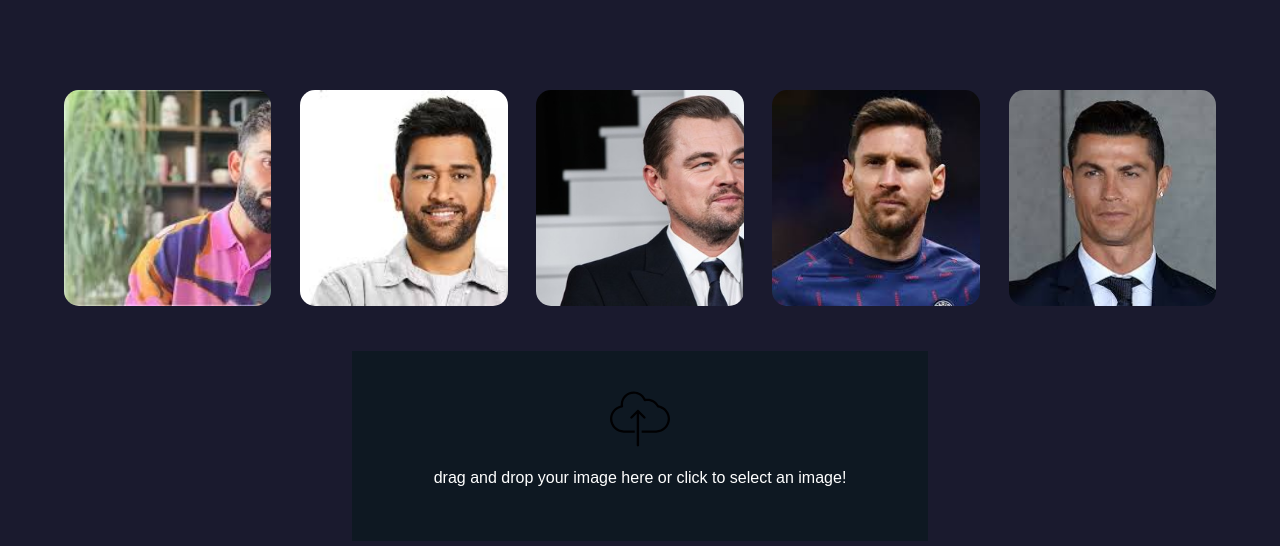
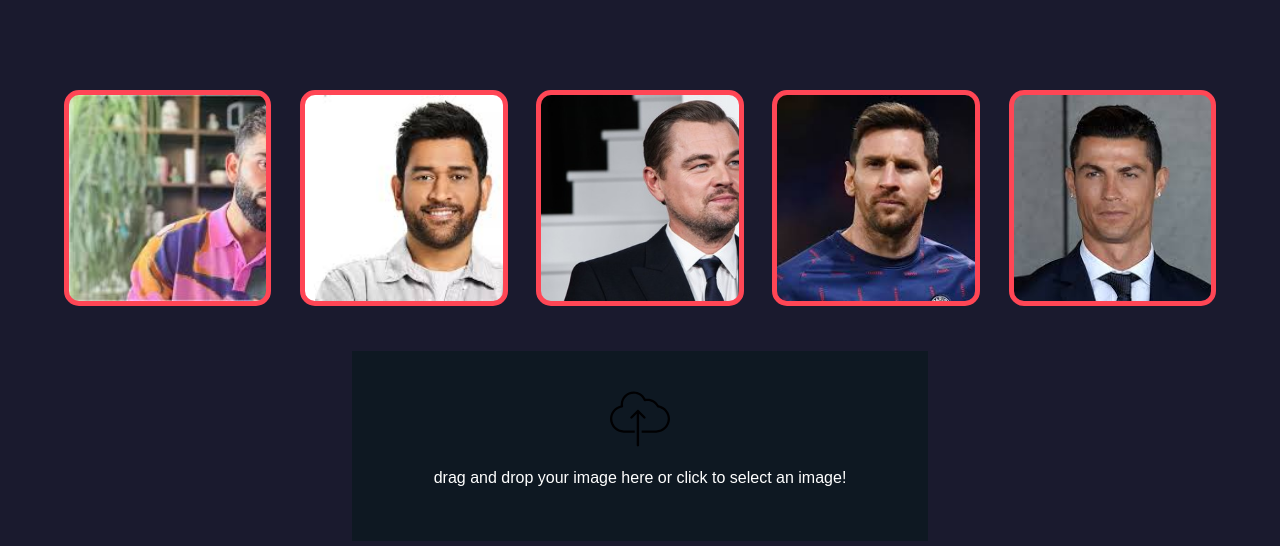
Before and after one commit to jefin10/Celebrity-Detector, a Flask app: page / in a window 1280 px wide. Shown: the part 100-646 px from the top of the page. Run offline with Flask 3, Linux system fonts and the light colour scheme; parts of the project's set-up code (start-up, migrations or seed data) failed here and were passed over.

```diff
--- a/server/static/app.js
+++ b/server/static/app.js
@@ -12,6 +12,7 @@ document.addEventListener('DOMContentLoaded', function() {
             reader.onload = function(e) {
                 const base64Image = e.target.result;
                 sendImageToServer(base64Image);
+                text[0].innerHTML = "drag and drop your image here or click to select an image!"
             };
 
             reader.readAsDataURL(file);
@@ -19,7 +20,13 @@ document.addEventListener('DOMContentLoaded', function() {
             alert('Please select an image file.');
         }
     });
-
+    const filein = document.getElementById('file')
+    var text = document.getElementsByClassName('text' )
+    filein.addEventListener('change', function(){
+        if(filein.files.length>0){
+            text[0].innerHTML = "File upload has been succesfull"
+        }
+    })
     function sendImageToServer(base64Image) {
         const formData = new FormData();
         formData.append('image_data', base64Image);
@@ -37,14 +44,10 @@ document.addEventListener('DOMContentLoaded', function() {
 
                 let resultText = '';
                 data.forEach((result, index) => {
-                    resultText += `Result ${index + 1}:\n`;
-                    resultText += `Class: ${result.class}\n`;
-                    resultText += `Probabilities:\n`;
-                    result.class_probability.forEach((prob, i) => {
-                        const className = Object.keys(result.class_dictionary).find(key => result.class_dictionary[key] === i);
-                        resultText += `  ${className}: ${prob}%\n`;
-                    });
-                    resultText += '\n';
+                    resultText += `Result :\n`;
+                    resultText += `${result.class}\n`;
+
+
                 });
                 alert(resultText);
             }
--- a/server/static/style.css
+++ b/server/static/style.css
@@ -67,14 +67,13 @@ body {
     margin-bottom: 20px;
 }
 
-.bbutton {
+.bbutton1 {
     width: 18%;
     appearance: none;
     --border-radius: 15px;
     --border-width: 4px;
     position: relative;
     padding: 1em 2em;
-    border: 0;
     background-color: #212121;
     font-family: "Roboto", Arial, "Segoe UI", sans-serif;
     font-size: 18px;
@@ -82,29 +81,300 @@ body {
     color: #fff;
     z-index: 2;
     border-radius: 15px;
-    transition: transform 0.3s ease-in-out; /* Smooth size increase on hover */
+    transition: transform 0.3s ease-in-out;
+    border: 5px solid #FF4655;
+    overflow: hidden;
+    display: flex;
+    justify-content: center;
+    align-items: center;
 }
 
-
-
-.bbutton:hover::after {
-    animation-play-state: running;
+.bbutton1::before {
+    content: "Virat Kohli";
+    position: absolute;
+    top: 0;
+    left: 0;
+    width: 100%;
+    height: 100%;
+    background-color: rgba(255, 70, 85, 0.8);
+    opacity: 0;
+    transition: opacity 0.3s ease-in-out;
 }
 
-@keyframes rotate-hue {
-    0% {
-        background-position: 0% 50%;
-    }
-    100% {
-        background-position: 100% 50%;
-    }
+.bbutton1::after {
+    content: attr(data-hover-text);
+    position: absolute;
+    color: white;
+    font-size: 16px;
+    opacity: 0;
+    transition: opacity 0.3s ease-in-out;
+    display: flex;
+    justify-content: center;
+    align-items: center;
+    width: 100%;
+    height: 100%;
+    top: 0;
+    left: 0;
 }
 
-.bbutton:hover {
+.bbutton1:hover {
     transform: scale(1.1);
 }
 
-.bbutton:active {
+.bbutton1:hover::before,
+.bbutton1:hover::after {
+    opacity: 1;
+}
+
+.bbutton1:active {
+    --border-width: 5px;
+}
+.bbutton2 {
+    width: 18%;
+    appearance: none;
+    --border-radius: 15px;
+    --border-width: 4px;
+    position: relative;
+    padding: 1em 2em;
+    background-color: #212121;
+    font-family: "Roboto", Arial, "Segoe UI", sans-serif;
+    font-size: 18px;
+    font-weight: 500;
+    color: #fff;
+    z-index: 2;
+    border-radius: 15px;
+    transition: transform 0.3s ease-in-out;
+    border: 5px solid #FF4655;
+    overflow: hidden;
+    display: flex;
+    justify-content: center;
+    align-items: center;
+}
+
+.bbutton2::before {
+    content: "M S Dhoni";
+    position: absolute;
+    top: 0;
+    left: 0;
+    width: 100%;
+    height: 100%;
+    background-color: rgba(255, 70, 85, 0.8);
+    opacity: 0;
+    transition: opacity 0.3s ease-in-out;
+}
+
+.bbutton2::after {
+    content: attr(data-hover-text);
+    position: absolute;
+    color: white;
+    font-size: 16px;
+    opacity: 0;
+    transition: opacity 0.3s ease-in-out;
+    display: flex;
+    justify-content: center;
+    align-items: center;
+    width: 100%;
+    height: 100%;
+    top: 0;
+    left: 0;
+}
+
+.bbutton2:hover {
+    transform: scale(1.1);
+}
+
+.bbutton2:hover::before,
+.bbutton2:hover::after {
+    opacity: 1;
+}
+
+.bbutton2:active {
+    --border-width: 5px;
+}
+.bbutton3 {
+    width: 18%;
+    appearance: none;
+    --border-radius: 15px;
+    --border-width: 4px;
+    position: relative;
+    padding: 1em 2em;
+    background-color: #212121;
+    font-family: "Roboto", Arial, "Segoe UI", sans-serif;
+    font-size: 18px;
+    font-weight: 500;
+    color: #fff;
+    z-index: 2;
+    border-radius: 15px;
+    transition: transform 0.3s ease-in-out;
+    border: 5px solid #FF4655;
+    overflow: hidden;
+    display: flex;
+    justify-content: center;
+    align-items: center;
+}
+
+.bbutton3::before {
+    content: "Leonardo DiCaprio";
+    position: absolute;
+    top: 0;
+    left: 0;
+    width: 100%;
+    height: 100%;
+    background-color: rgba(255, 70, 85, 0.8);
+    opacity: 0;
+    transition: opacity 0.3s ease-in-out;
+}
+
+.bbutton3::after {
+    content: attr(data-hover-text);
+    position: absolute;
+    color: white;
+    font-size: 16px;
+    opacity: 0;
+    transition: opacity 0.3s ease-in-out;
+    display: flex;
+    justify-content: center;
+    align-items: center;
+    width: 100%;
+    height: 100%;
+    top: 0;
+    left: 0;
+}
+
+.bbutton3:hover {
+    transform: scale(1.1);
+}
+
+.bbutton3:hover::before,
+.bbutton3:hover::after {
+    opacity: 1;
+}
+
+.bbutton3:active {
+    --border-width: 5px;
+}
+.bbutton4 {
+    width: 18%;
+    appearance: none;
+    --border-radius: 15px;
+    --border-width: 4px;
+    position: relative;
+    padding: 1em 2em;
+    background-color: #212121;
+    font-family: "Roboto", Arial, "Segoe UI", sans-serif;
+    font-size: 18px;
+    font-weight: 500;
+    color: #fff;
+    z-index: 2;
+    border-radius: 15px;
+    transition: transform 0.3s ease-in-out;
+    border: 5px solid #FF4655;
+    overflow: hidden;
+    display: flex;
+    justify-content: center;
+    align-items: center;
+}
+
+.bbutton4::before {
+    content: "Lionel Messi";
+    position: absolute;
+    top: 0;
+    left: 0;
+    width: 100%;
+    height: 100%;
+    background-color: rgba(255, 70, 85, 0.8);
+    opacity: 0;
+    transition: opacity 0.3s ease-in-out;
+}
+
+.bbutton4::after {
+    content: attr(data-hover-text);
+    position: absolute;
+    color: white;
+    font-size: 16px;
+    opacity: 0;
+    transition: opacity 0.3s ease-in-out;
+    display: flex;
+    justify-content: center;
+    align-items: center;
+    width: 100%;
+    height: 100%;
+    top: 0;
+    left: 0;
+}
+
+.bbutton4:hover {
+    transform: scale(1.1);
+}
+
+.bbutton4:hover::before,
+.bbutton4:hover::after {
+    opacity: 1;
+}
+
+.bbutton4:active {
+    --border-width: 5px;
+}
+.bbutton5 {
+    width: 18%;
+    appearance: none;
+    --border-radius: 15px;
+    --border-width: 4px;
+    position: relative;
+    padding: 1em 2em;
+    background-color: #212121;
+    font-family: "Roboto", Arial, "Segoe UI", sans-serif;
+    font-size: 18px;
+    font-weight: 500;
+    color: #fff;
+    z-index: 2;
+    border-radius: 15px;
+    transition: transform 0.3s ease-in-out;
+    border: 5px solid #FF4655;
+    overflow: hidden;
+    display: flex;
+    justify-content: center;
+    align-items: center;
+}
+
+.bbutton5::before {
+    content: "Christiano Ronaldo";
+    position: absolute;
+    top: 0;
+    left: 0;
+    width: 100%;
+    height: 100%;
+    background-color: rgba(255, 70, 85, 0.8);
+    opacity: 0;
+    transition: opacity 0.3s ease-in-out;
+}
+
+.bbutton5::after {
+    content: attr(data-hover-text);
+    position: absolute;
+    color: white;
+    font-size: 16px;
+    opacity: 0;
+    transition: opacity 0.3s ease-in-out;
+    display: flex;
+    justify-content: center;
+    align-items: center;
+    width: 100%;
+    height: 100%;
+    top: 0;
+    left: 0;
+}
+
+.bbutton5:hover {
+    transform: scale(1.1);
+}
+
+.bbutton5:hover::before,
+.bbutton5:hover::after {
+    opacity: 1;
+}
+
+.bbutton5:active {
     --border-width: 5px;
 }
 .imagek{
--- a/server/templates/index.html
+++ b/server/templates/index.html
@@ -15,16 +15,16 @@
         </div>
 
         <div class="button-group">
-            <button class = "bbutton imagek"> </button>
-            <button class = "bbutton images"></button>
-            <button class = "bbutton imagec"></button>
-            <button class = "bbutton imagem"></button>
-            <button class = "bbutton imager"></button>
+            <button class = "bbutton1 imagek"> </button>
+            <button class = "bbutton2 images"></button>
+            <button class = "bbutton3 imagec"></button>
+            <button class = "bbutton4 imagem"></button>
+            <button class = "bbutton5 imager"></button>
         </div>
         <div class="middle-bar">
 
 <label for="file" class="labelFile"
-  ><span
+  ><span class="upload-section"
     ><svg
       xml:space="preserve"
       viewBox="0 0 184.69 184.69"
@@ -62,7 +62,7 @@
           </g>
         </g>
       </g></svg></span>
-  <p>drag and drop your image here or click to select an image!</p></label>
+  <p class="text">drag and drop your image here or click to select an image!</p></label>
 <input class="input" name="file" id="file" type="file" />
 
         </div>
--- a/server/util.py
+++ b/server/util.py
@@ -73,8 +73,8 @@ def get_cv2_image_from_base64_string(b64str):
         return None
 
 def get_cropped_image_if_2_eyes(image_path, image_base64_data):
-    face_cascade = cv2.CascadeClassifier('.\opencv\haarcascades\haarcascade_frontalface_default.xml')
-    eye_cascade = cv2.CascadeClassifier('.\opencv\haarcascades\haarcascade_eye.xml')
+    face_cascade = cv2.CascadeClassifier('..\opencv\haarcascades\haarcascade_frontalface_default.xml')
+    eye_cascade = cv2.CascadeClassifier('..\opencv\haarcascades\haarcascade_eye.xml')
 
     if image_path:
         img = cv2.imread(image_path)
```
Also changed, not shown: 2 other files.
